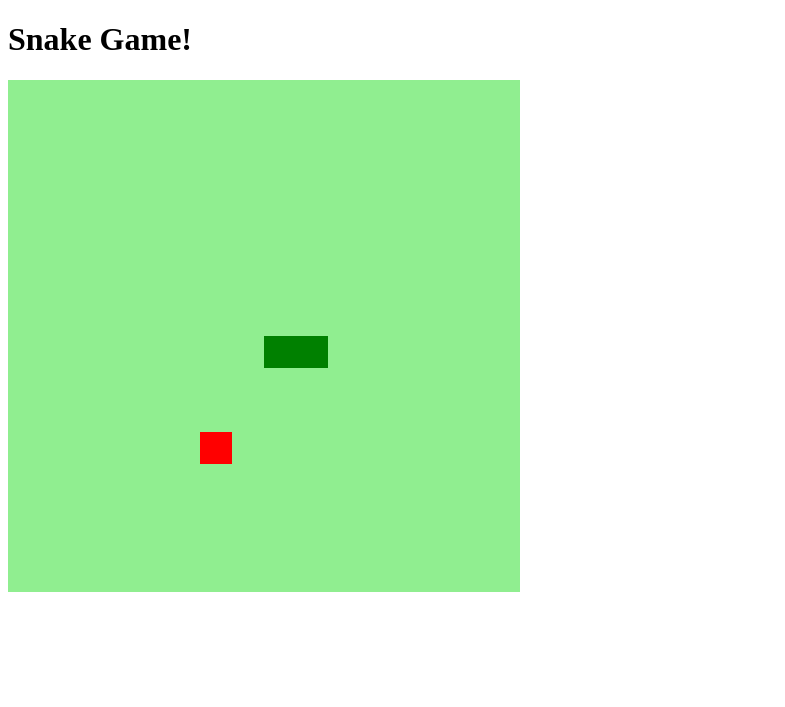
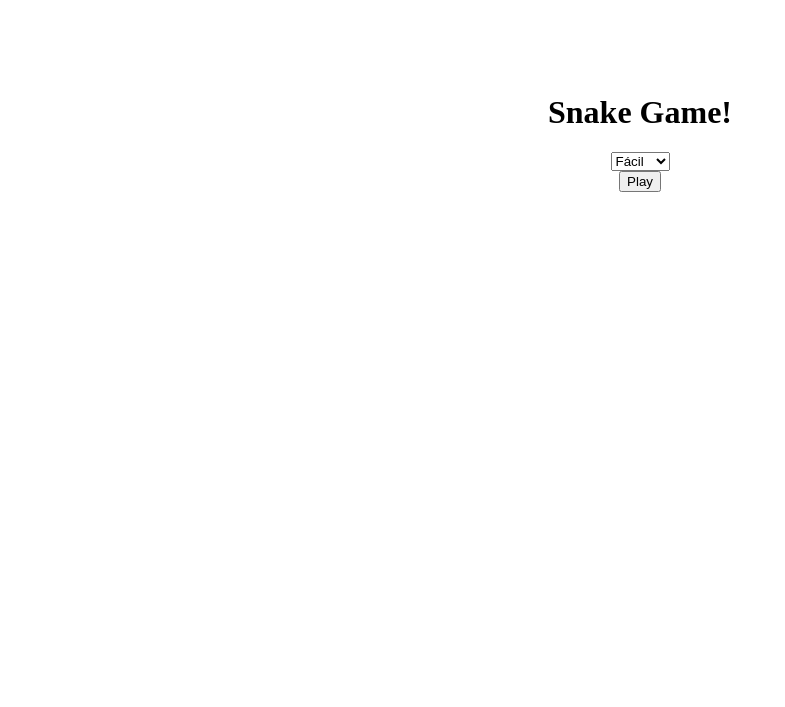
Before and after one commit to MeneMateus/SnakeGame_Javascript_DIO, a plain HTML site: page index.html in a window 1280 px wide. Shown: the whole page, without its empty margins (0-785 px from the left). Drawn offline with Linux system fonts and the light colour scheme.

Commit message:
adicionado seleção de dificuldades

```diff
--- a/index.html
+++ b/index.html
@@ -10,6 +10,12 @@
 </head>
 <body>
     <h1>Snake Game!</h1>
+    <select name="Dificuldade" id="dificuldade">
+        <option value="facil">Fácil</option>
+        <option value="medio">Médio</option>
+        <option value="dificil">Dificil</option>
+      </select>
+      <button id="play" onclick="playGame()">Play</button>
     <canvas id="snake" width="512" height="512"></canvas>
 </body>
 </html>
--- a/script.js
+++ b/script.js
@@ -2,6 +2,8 @@ let canvas = document.getElementById("snake");
 let context = canvas.getContext('2d');
 let box = 32;
 let snake = [];
+let dificuldadeSelector = document.getElementById("dificuldade").value
+
 
 snake[0] = {
     x: 8 * box,
@@ -14,30 +16,16 @@ let food = {
     y: Math.floor(Math.random() * 15 + 1) * box
 }
 
-function criarBG() {
-    context.fillStyle = "lightgreen";
-    context.fillRect(0,0, 16 * box, 16 * box);
-}
+function playGame() {
+    iniciarJogo();
+    document.getElementById("play").disabled = true;
+    let dificuldadeValor = 100;
 
-function criarCobrinha(){
-    for(i=0; i < snake.length; i++){
-        context.fillStyle = "green";
-        context.fillRect(snake[i].x, snake[i].y, box, box);
-    }
-}
+if(dificuldadeSelector == "facil"){dificuldadeValor = 100}
+if(dificuldadeSelector == "medio"){dificuldadeValor = 60}
+if(dificuldadeSelector == "dificil"){dificuldadeValor = 40}
 
-function drawFood(){
-    context.fillStyle = "red";
-    context.fillRect(food.x, food.y, box, box);
-}
-
-document.addEventListener('keydown', update);
-
-function update (event){
-    if(event.keyCode == 37 && direction != "right") direction = "left";
-    if(event.keyCode == 38 && direction != "down") direction = "up";
-    if(event.keyCode == 39 && direction != "left") direction = "right";
-    if(event.keyCode == 40 && direction != "up") direction = "down";
+let jogo = setInterval(iniciarJogo, dificuldadeValor);
 }
 
 function iniciarJogo(){
@@ -82,4 +70,29 @@ function iniciarJogo(){
     snake.unshift(newHead);
 }
 
-let jogo = setInterval(iniciarJogo, 100);
+
+function criarBG() {
+    context.fillStyle = "lightgreen";
+    context.fillRect(0,0, 16 * box, 16 * box);
+}
+
+function criarCobrinha(){
+    for(i=0; i < snake.length; i++){
+        context.fillStyle = "green";
+        context.fillRect(snake[i].x, snake[i].y, box, box);
+    }
+}
+
+function drawFood(){
+    context.fillStyle = "red";
+    context.fillRect(food.x, food.y, box, box);
+}
+
+document.addEventListener('keydown', update);
+
+function update (event){
+    if(event.keyCode == 37 && direction != "right") direction = "left";
+    if(event.keyCode == 38 && direction != "down") direction = "up";
+    if(event.keyCode == 39 && direction != "left") direction = "right";
+    if(event.keyCode == 40 && direction != "up") direction = "down";
+}
--- a/style.css
+++ b/style.css
@@ -0,0 +1,8 @@
+body{
+    height: 95vh;
+    width: 95;
+    display: flex;
+    justify-content: center;
+    align-items: center;
+    flex-direction: column;
+}
```
